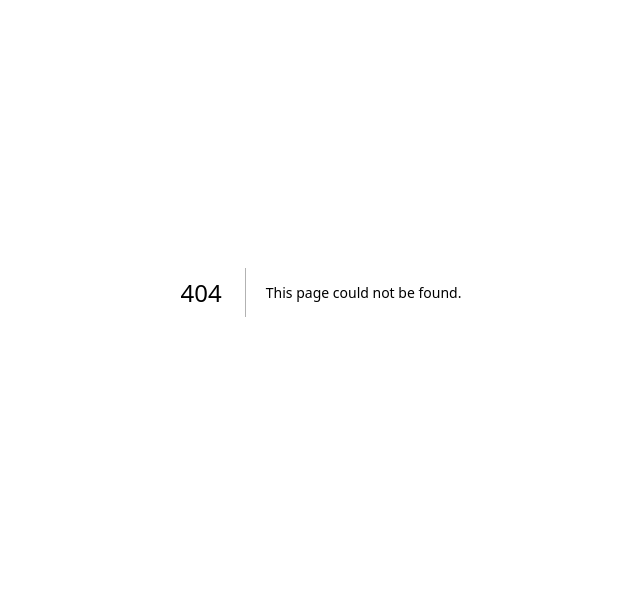
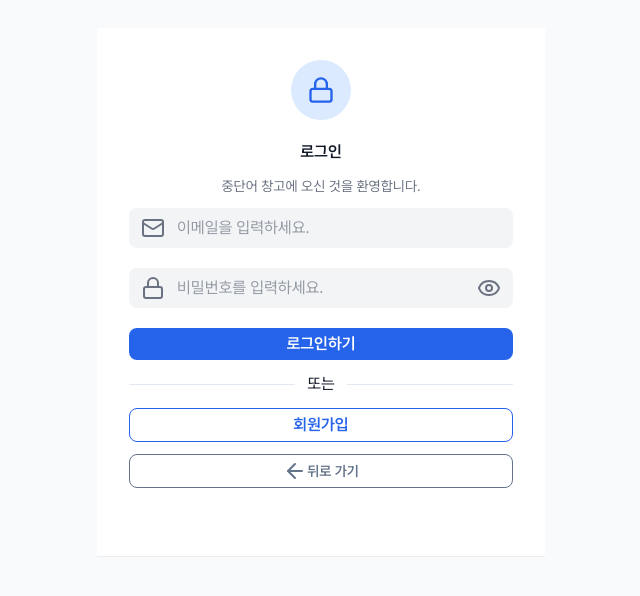
Before and after one commit to ruiwaa/hanzi-bank, a Next.js app: page /login in a window 1280 px wide. Before the commit this address had no page. Shown: the part 108-704 px from the top of the page, without its empty margins (319-959 px from the left). Built offline with nearby package versions, Linux system fonts and the light colour scheme.

Commit message:
feat:  로그인 폼  퍼블리싱

```diff
--- /dev/null
+++ b/src/app/(auth)/layout.tsx
@@ -0,0 +1,11 @@
+export default function LoginLayout({
+  children,
+}: {
+  children: React.ReactNode;
+}) {
+  return (
+    <main className="min-h-screen flex items-center justify-center bg-[#F9FAFB]">
+      {children}
+    </main>
+  );
+}
--- /dev/null
+++ b/src/app/(auth)/login/components/LoginForm.tsx
@@ -0,0 +1,103 @@
+"use client";
+
+import { ArrowLeft, EyeIcon, EyeOff, Lock, LockIcon, Mail } from "lucide-react";
+import { useState } from "react";
+
+export default function LoginForm() {
+  const [showPassword, setShowPassword] = useState(false);
+  const handleShowPassword = () => {
+    setShowPassword(!showPassword);
+  };
+  return (
+    <form className="bg-white w-full  max-w-md h-132 flex flex-col items-center p-8 shadow-2xs  gap-3 ">
+      <div className="rounded-full bg-[var(--hover)] w-15 h-15 p-4 flex justify-center items-center">
+        <Lock size={30} color="var(--primary)" aria-hidden />
+      </div>
+      <h2 className="font-semibold  pt-2">로그인</h2>
+      <div className="flex flex-col  gap-3  w-full items-center">
+        <span className="text-sm text-gray-500">
+          중단어 창고에 오신 것을 환영합니다.
+        </span>
+        <div className="space-y-2 w-full">
+          <label htmlFor="userEmail" className="sr-only">
+            이메일
+          </label>
+          <div className="relative">
+            <Mail
+              className="absolute left-3 top-1/2 -translate-y-1/2 text-gray-500"
+              aria-hidden
+            />
+            <input
+              type="text"
+              id="userEmail"
+              placeholder="이메일을 입력하세요."
+              aria-describedby="idHelp"
+              className="w-full pl-12 text-gray-700 bg-gray-100  py-2  rounded-lg
+              "
+            />
+          </div>
+          <span id="idHelp" className="sr-only">
+            이메일을 입력하세요.
+          </span>
+        </div>
+        <div className="space-y-2  w-full">
+          <label htmlFor="userPassword" className="sr-only">
+            비밀번호
+          </label>
+          <div className="relative">
+            <LockIcon
+              className="absolute left-3  top-1/2 -translate-y-1/2 text-gray-500"
+              aria-hidden
+            />
+            <input
+              id="userPassword"
+              type={showPassword ? "text" : "password"}
+              placeholder="비밀번호를 입력하세요."
+              aria-describedby="passwordHelp"
+              className="w-full pl-12 text-gray-700 bg-gray-100 py-2  rounded-lg"
+            />
+            <button
+              className="absolute right-3 top-1/2 -translate-y-1/2 text-gray-500"
+              onClick={handleShowPassword}
+            >
+              {showPassword ? (
+                <EyeOff aria-label="비밀번호 숨기기" />
+              ) : (
+                <EyeIcon aria-label="비밀번호 표시" />
+              )}
+            </button>
+          </div>
+          <span id="passwordHelp" className="sr-only">
+            비밀번호를 입력하세요.
+          </span>
+        </div>
+        <button
+          type="submit"
+          className="w-full rounded-lg  p-1 hover:bg-accent hover:text-gray-400
+           bg-primary text-white font-semibold"
+        >
+          로그인하기
+        </button>
+      </div>
+      <div className="w-full flex items-center ">
+        <div className="flex-1 border-t border-slate-200" />
+        <span className="px-3">또는</span>
+        <div className="flex-1 border-t border-slate-200" />
+      </div>
+      <button
+        type="button"
+        className="w-full rounded-lg  p-1 hover:var(--hover) border  border-primary text-primary font-semibold  hover:bg-accent"
+      >
+        회원가입
+      </button>
+      <button
+        onClick={() => window.history.back()}
+        type="button"
+        className="group w-full flex  flex-row  items-center justify-center  rounded-lg  p-1  border  border-muted-foreground text-sm text-muted-foreground font-semibold  hover:bg-accent"
+      >
+        <ArrowLeft className="transition-all duration-200 group-hover:-translate-x-2" />
+        <span>뒤로 가기</span>
+      </button>
+    </form>
+  );
+}
--- /dev/null
+++ b/src/app/(auth)/login/page.tsx
@@ -0,0 +1,10 @@
+import LoginForm from "./components/LoginForm";
+
+export default function LoginPage() {
+  return (
+    <>
+      <h1 className="sr-only">로그인 페이지</h1>
+      <LoginForm />
+    </>
+  );
+}
--- a/src/app/globals.css
+++ b/src/app/globals.css
@@ -35,6 +35,7 @@
   --color-border: var(--border);
   --color-input: var(--input);
   --color-ring: var(--ring);
+  --color-hover: var(--hover);
 
   /* Sidebar */
   --color-sidebar: var(--sidebar);
@@ -68,7 +69,7 @@
 
 :root {
   /* Base */
-  --background: #ffffff;
+  --background: #f9fafb;
   --foreground: #111827;
 
   --card: #ffffff;
@@ -92,6 +93,7 @@
   --border: #e5e7eb;
   --input: #e5e7eb;
   --ring: #2563eb;
+  --hover: #dbeafe;
 
   /* Sidebar */
   --sidebar: #ffffff;
```
